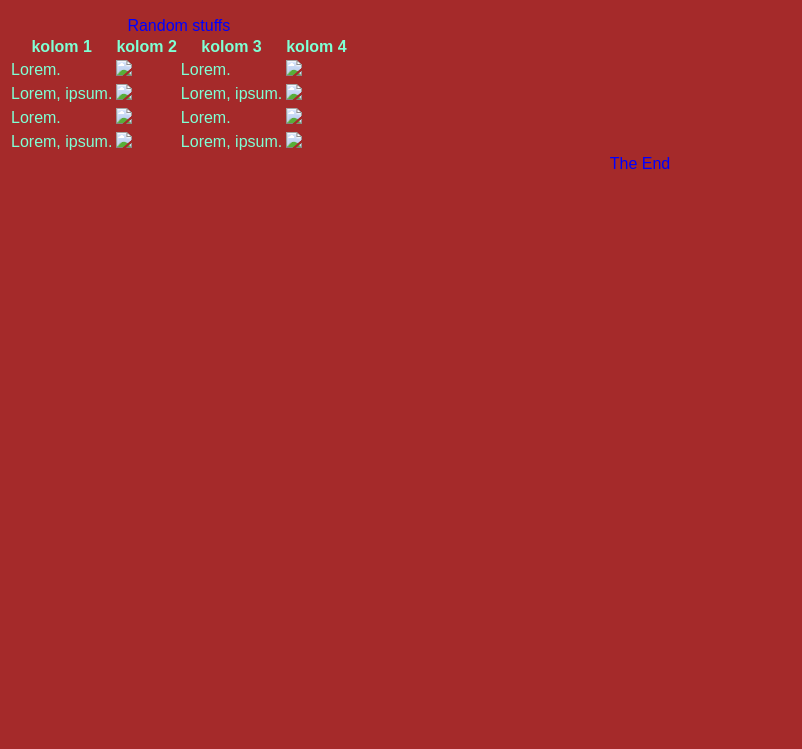
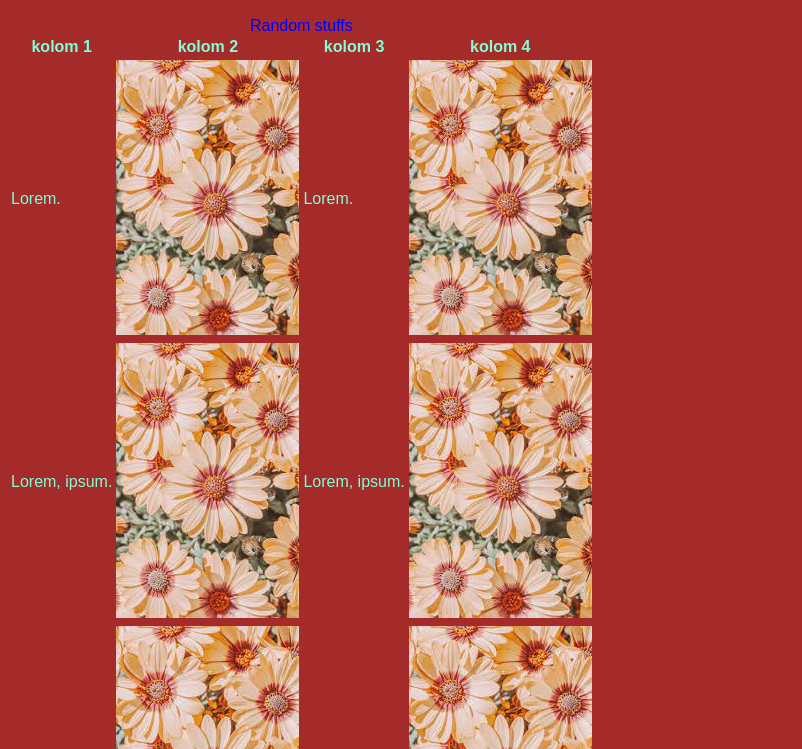
Before and after one commit to HaoLim82/nhaLes12, a plain HTML site: page index.html in a window 1280 px wide. Shown: the part 51-800 px from the top of the page, without its empty margins (0-802 px from the left). Drawn offline with Linux system fonts and the light colour scheme.

Commit message:
Update index.html

```diff
--- a/index.html
+++ b/index.html
@@ -22,27 +22,27 @@
 
             <tr>
                 <td>Lorem.</td>
-                <td><img src="afbeelding/as.jpg"></td>
+                <td><img src="as.jpg"></td>
                 <td>Lorem.</td>
-                <td><img src="afbeelding/as.jpg"></td>
+                <td><img src="as.jpg"></td>
             </tr>
             <tr>
                 <td>Lorem, ipsum.</td>
-                <td><img src="afbeelding/as.jpg"></td>
+                <td><img src="as.jpg"></td>
                 <td>Lorem, ipsum.</td>
-                <td><img src="afbeelding/as.jpg"></td>
+                <td><img src="as.jpg"></td>
             </tr>
             <tr>
                 <td>Lorem.</td>
-                <td><img src="afbeelding/as.jpg"></td>
+                <td><img src="as.jpg"></td>
                 <td>Lorem.</td>
-                <td><img src="afbeelding/as.jpg"></td>
+                <td><img src="as.jpg"></td>
             </tr>
             <tr>
                 <td>Lorem, ipsum.</td>
-                <td><img src="afbeelding/as.jpg"></td>
+                <td><img src="as.jpg"></td>
                 <td>Lorem, ipsum.</td>
-                <td><img src="afbeelding/as.jpg"></td>
+                <td><img src="as.jpg"></td>
             </tr>
  </table>
 
```
